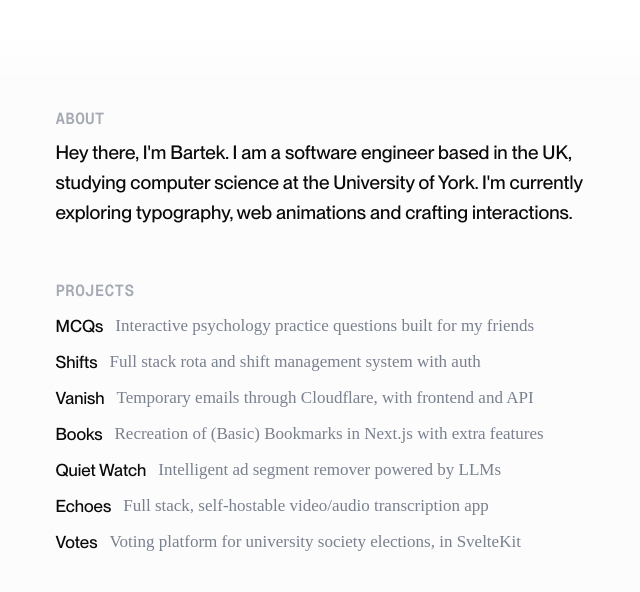
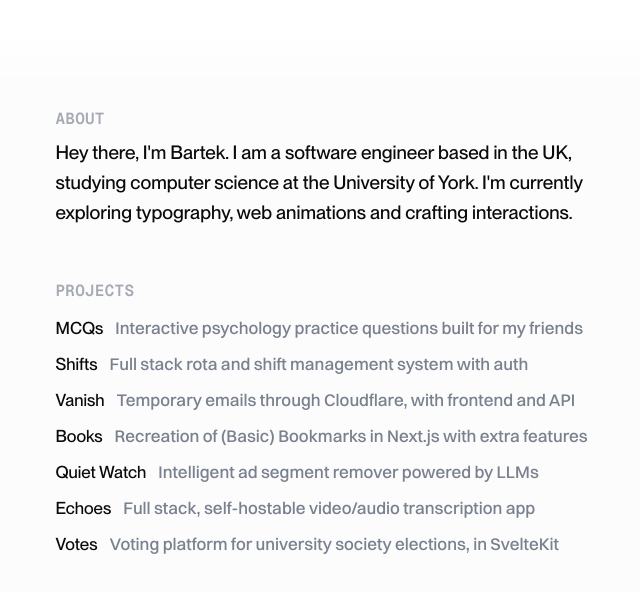
Before and after one commit to nocdn/portfolio-ssr, a Next.js app: page / in a window 1280 px wide. Shown: the top 592 px of the page, without its empty margins (302-942 px from the left). Built offline with nearby package versions, Linux system fonts and the light colour scheme; what tailwindcss-motion would draw is missing.

Commit message:
feat: add new text shadows

```diff
--- a/components/Project.tsx
+++ b/components/Project.tsx
@@ -1,123 +1,33 @@
-"use client"
-
-import { ArrowUpRight } from "lucide-react"
-import { AnimatePresence, motion } from "motion/react"
-import { useState } from "react"
-
-import { chipDetails } from "@/data/projects"
-
 export const ProjectDesktop = ({
   className,
   title,
   description,
   demoURL,
   sourceURL,
-  chips = [],
 }: {
   className?: string
   title: string
   description?: string
   demoURL?: string
   sourceURL?: string
-  chips?: string[]
 }) => {
-  const [showingBackground, setShowingBackground] = useState(false)
-  const [showingChips, setShowingChips] = useState(false)
-
-  const chipsElements = chips.map((chip, index) => (
-    <div
-      key={index}
-      className="font-inter inline-flex items-center rounded-lg px-2.5 py-1.5 text-[14px] leading-4 font-[550] tracking-tighter"
-      style={{
-        backgroundColor: chipDetails[chip as keyof typeof chipDetails].bgColor,
-        color: chipDetails[chip as keyof typeof chipDetails].textColor,
-        letterSpacing: "0.02em",
-      }}
-    >
-      {chipDetails[chip as keyof typeof chipDetails].label}
-    </div>
-  ))
-
   return (
-    <div
-      className="flex flex-col"
-      onMouseEnter={() => {
-        setShowingBackground(true)
-        setShowingChips(true)
-      }}
-      onMouseLeave={() => {
-        setShowingBackground(false)
-        setShowingChips(false)
-      }}
-    >
     <a
       href={demoURL ? demoURL : sourceURL}
       target="_blank"
-        className={`${className} relative inline-block focus:outline-none`}
+      className={`${className} group/item relative inline-block cursor-pointer py-0.5 group-hover:opacity-30 hover:opacity-100! focus:outline-none`}
     >
-        <motion.div
-          className="absolute inset-0 h-full w-full -translate-x-2.5 rounded-lg"
-          initial={{ width: 0 }}
-          animate={{ width: showingBackground ? "100%" : 0 }}
-          transition={{
-            duration: 0.2,
-            ease: "easeOut",
-          }}
-        />
-        <div
-          className="motion-blur-in-[2px] motion-opacity-in-0 relative z-10 flex items-center gap-3 text-[15px]"
-          style={{
-            fontFamily: "var(--font-pp-neue-montreal), Inter, sans-serif",
-            fontWeight: 500,
-            lineHeight: "32px",
-            fontSize: "17px",
-          }}
-        >
-          <p>{title}</p>
+      <div className="font-pp-neue-montreal relative z-10 flex items-center gap-3 text-[17px] leading-8 font-medium">
+        <p className="group-hover/item:text-blue-600 group-hover/item:drop-shadow-[0_0_0.7px_rgba(59,130,246,0.35)]">
+          {title}
+        </p>
         {description && (
-            <div className="grid">
-              <div
-                style={{
-                  filter: showingChips ? "blur(1px)" : "",
-                  gridArea: "1/1",
-                  opacity: showingChips ? 0.05 : 1,
-                  scale: showingChips ? 0.98 : 1,
-                  transformOrigin: "left",
-                  transition: "all 0.2s cubic-bezier(0.175, 0.885, 0.32, 1)",
-                }}
-              >
-                <p
-                  className={"text-gray-500/90"}
-                  style={{
-                    fontFamily: "Switzer",
-                    fontSize: "17px",
-                    fontWeight: 500,
-                  }}
-                >
+          <p className="font-switzer text-[17px] font-medium text-gray-500/90 group-hover:text-gray-700">
             {description}
           </p>
-              </div>
-              <AnimatePresence>
-                {showingChips && (
-                  <motion.div
-                    className="flex items-center gap-1"
-                    initial={{ opacity: 0, y: -7, filter: "blur(2px)" }}
-                    animate={{ opacity: 1, y: 0, filter: "blur(0)" }}
-                    exit={{ opacity: 0, y: 5, filter: "blur(2px)" }}
-                    style={{ gridArea: "1/1" }}
-                  >
-                    {chipsElements}{" "}
-                    <p className="font-sf-pro-rounded -motion-translate-x-in-25 motion-delay-75 ml-1 flex items-center gap-1 text-[15px] text-gray-600">
-                      <ArrowUpRight className="h-4.5 w-4.5" strokeWidth={2.25} />
-                    </p>
-                  </motion.div>
-                )}
-              </AnimatePresence>
-            </div>
         )}
       </div>
     </a>
-    </div>
   )
 }
 
--- a/components/Projects.tsx
+++ b/components/Projects.tsx
@@ -1,5 +1,5 @@
 import { projects } from "@/data/projects"
-import { ProjectDesktop, ProjectMobile } from "./Project"
+import { ProjectDesktop } from "./Project"
 import { SectionDesktop, SectionMobile } from "./Section"
 
 export const ProjectsDesktop = () => {
@@ -8,7 +8,7 @@ export const ProjectsDesktop = () => {
       title="PROJECTS"
       className="motion-blur-in-[2px] motion-opacity-in-0 motion-translate-y-in-[2.5%] motion-delay-100"
     >
-      <div className="flex flex-col gap-1">
+      <div className="group flex flex-col">
         {projects.map((project, index) => (
           <ProjectDesktop key={index} {...project} />
         ))}
```
Also changed, not shown: public/fonts/PPNeueMontreal-Variable.woff2 (added). Lines whose indentation alone changed are shown as unchanged.
